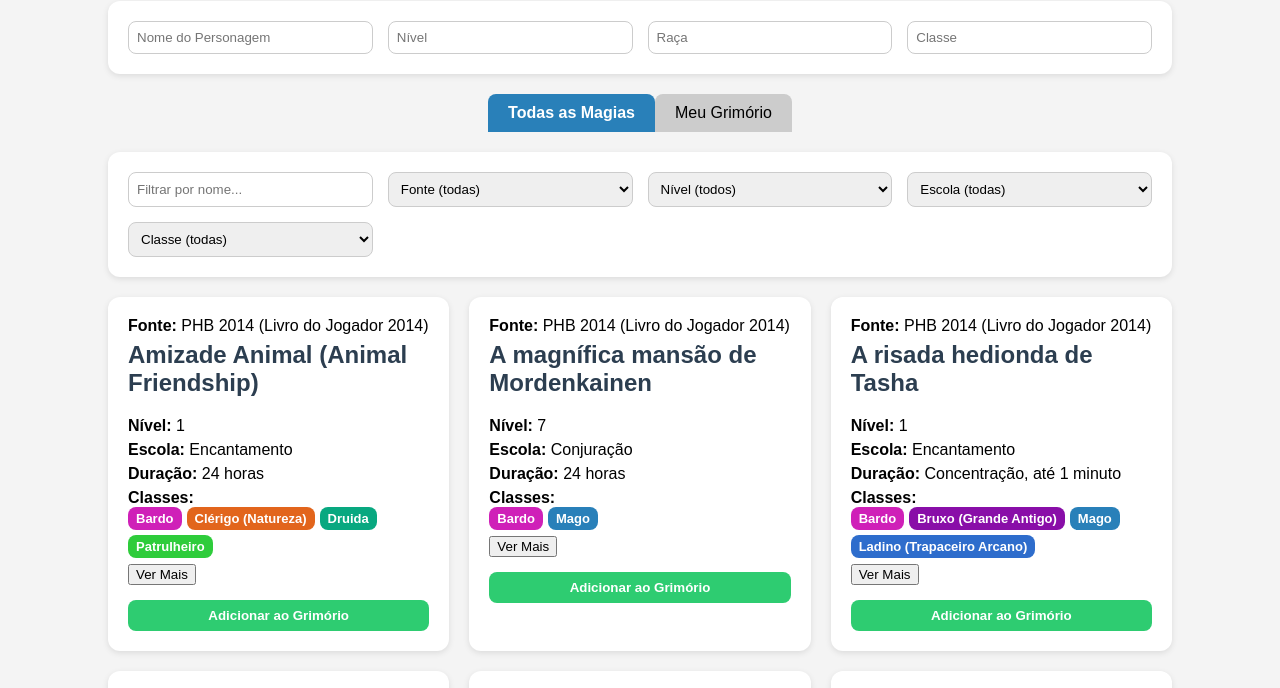
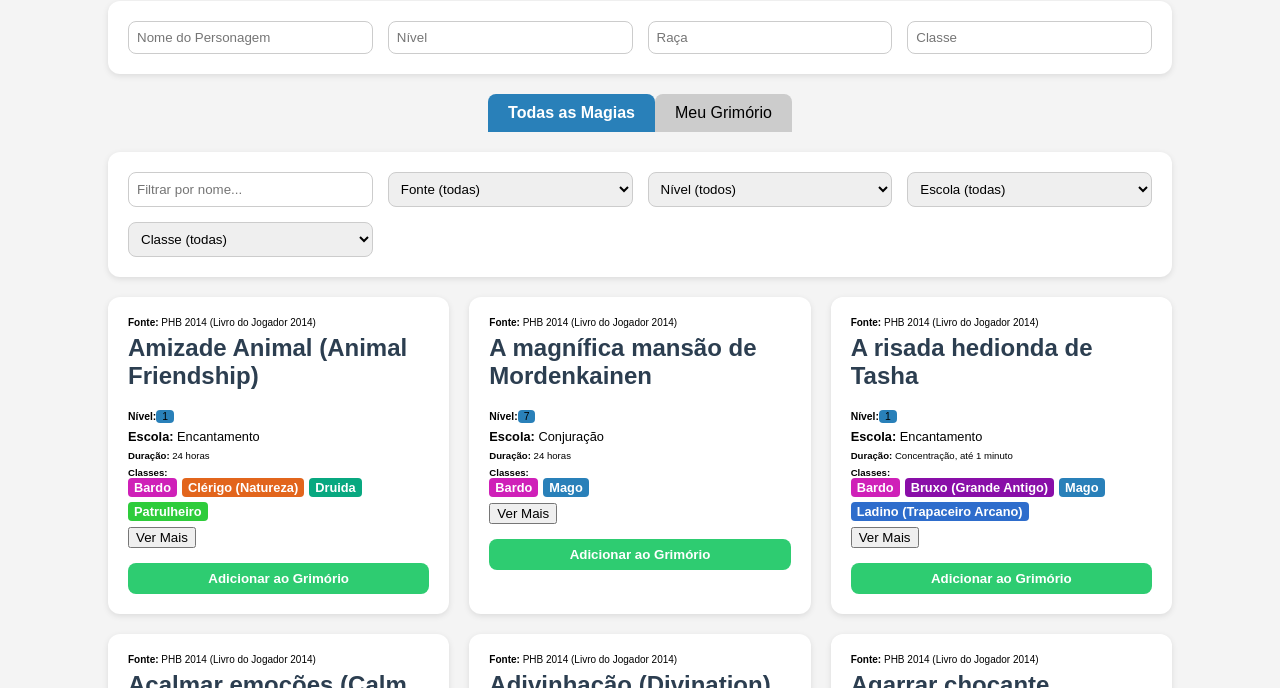
Before and after one commit to vitaovisky/DeD_Grimorio, a plain HTML site: page index.html in a window 1280 px wide. Shown: the part 107-795 px from the top of the page. Drawn offline with Linux system fonts and the light colour scheme.

Commit message:
Ajusta fontes

```diff
--- a/css/style.css
+++ b/css/style.css
@@ -15,6 +15,39 @@ body {
 
 h1 {
   text-align: center;
+}
+
+.fonte {
+  font-size: 10px;
+}
+
+.nome {
+  font-size: 1.5rem;
+}
+
+.nivel-nome {
+  display: flex;
+  font-size: 0.65rem;
+  align-items: center;
+}
+
+.nivel {
+  justify-content: center;
+  display: flex;
+  padding: 1px 6px;
+  border-radius: 4px;
+  background-color: #2980b9;
+}
+
+.escola {
+  font-size: 0.8rem;
+}
+.duration {
+  font-size: 0.6rem;
+}
+
+.nome-classes {
+  font-size: 0.6rem;
 }
 
 .tabs {
@@ -131,10 +164,10 @@ h1 {
 
 .class-tag {
   background: #555;
-  padding: 4px 8px;
-  border-radius: 8px;
+  padding: 2px 6px;
+  border-radius: 4px;
   color: white;
-  font-size: 13px;
+  font-size: 0.8rem;
   font-weight: bold;
 }
 
--- a/js/script.js
+++ b/js/script.js
@@ -56,12 +56,16 @@ function renderSpells(containerId, spells, isGrimoireTab) {
       : "add-to-grimoire-btn";
 
     card.innerHTML = `
-        <div class="field"><strong>Fonte:</strong> ${spell.fonte}</div>
-        <h2>${spell.name}</h2>
-        <div class="field"><strong>Nível:</strong> ${spell.level}</div>
-        <div class="field"><strong>Escola:</strong> ${spell.school}</div>
-        <div class="field"><strong>Duração:</strong> ${spell.duration}</div>
-        <div class="field"><strong>Classes:</strong> <div class="classes">${classTags}</div></div>
+        <div class="field fonte"><strong>Fonte:</strong> ${spell.fonte}</div>
+        <h2 class="nome">${spell.name}</h2>
+        <div class="field nivel-nome"><strong>Nível:</strong> <div class="nivel">${
+          spell.level
+        }</div></div>
+        <div class="field escola"><strong>Escola:</strong> ${spell.school}</div>
+        <div class="field duration"><strong>Duração:</strong> ${
+          spell.duration
+        }</div>
+        <div class="field nome-classes"><strong>Classes:</strong> <div class="classes">${classTags}</div></div>
 
         <div class="details hidden">
           <div class="field"><strong>Tempo de Conjuração:</strong> ${
```
